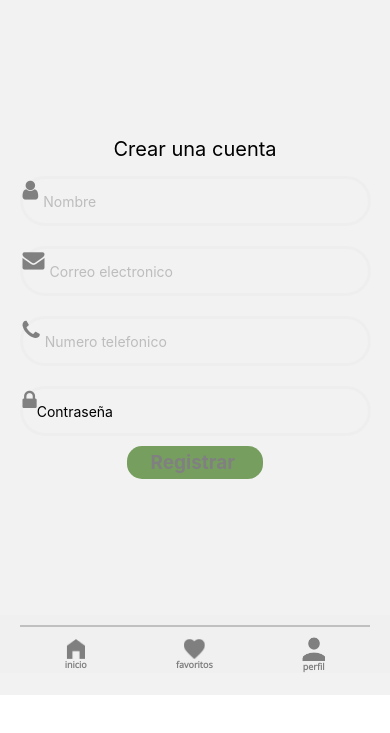
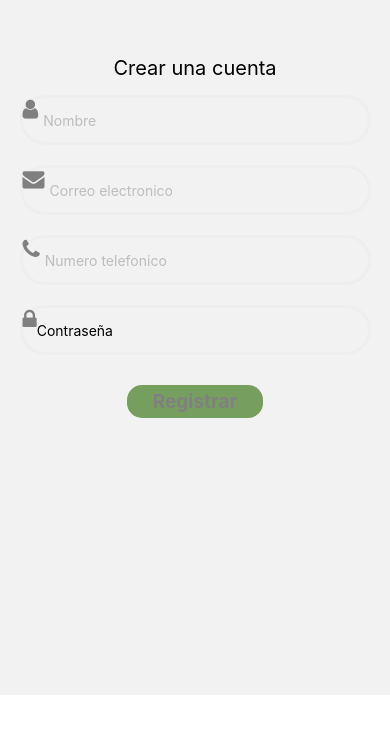
Before and after one commit to yosefin19/sinac-turismo-mobile, a React Native app: screen /SignUp in a window 390 px wide. Shown: the part 149-882 px from the top of the page. After the commit the page ends 844 px from the top, so only its background shows below. Built offline with nearby package versions, Linux system fonts and the light colour scheme.

Commit message:
Revert "Task-F06 [+] Agregada funcionalidad de visualizar un destino en Google Maps"

```diff
--- a/package.json
+++ b/package.json
@@ -26,8 +26,7 @@
     "react-native-reanimated": "~2.2.0",
     "react-native-safe-area-context": "3.2.0",
     "react-native-screens": "~3.4.0",
-    "react-native-web": "~0.13.12",
-    "react-native-maps": "0.27.1"
+    "react-native-web": "~0.13.12"
   },
   "devDependencies": {
     "@babel/core": "^7.9.0",
--- a/src/components/ConstantMenu.js
+++ b/src/components/ConstantMenu.js
@@ -27,14 +27,10 @@ const ConstantMenu = ({ navigation }) => {
     <View style={styles.container}>
       <View style={appStyles.default.horizontalLine} />
       <View style={styles.horizontalContainer}>
-      <Pressable
-          onPress={() => {navigation.navigate("Home");}}
-        >
         <Icon text="inicio" imageUrl={Home} width={19.65} height={20.72} />
-        </Pressable>
         <Pressable
           onPress={() => {
-            storedCredentials !== null
+            storedCredentials !== "" && storedCredentials !== null
               ? navigation.navigate("Favorites")
               : navigation.navigate("Login");
           }}
@@ -45,18 +41,8 @@ const ConstantMenu = ({ navigation }) => {
             width={21.49}
             height={19.72}
           />
-
         </Pressable>
-
-        <Pressable
-          onPress={() => {
-            storedCredentials !== null
-              ? navigation.navigate("MyProfile")
-              : navigation.navigate("Login");
-          }}
-        >
         <Icon text="perfil" imageUrl={Person} width={23.33} height={23.33} />
-        </Pressable>
       </View>
     </View>
   );
@@ -64,13 +50,11 @@ const ConstantMenu = ({ navigation }) => {
 
 const styles = StyleSheet.create({
   container: {
-    top: -5,
+    top: -10,
     marginHorizontal: 20,
-    marginBottom: -10,
     width: "100%",
     paddingHorizontal: 20,
     justifyContent: "flex-start",
-    backgroundColor: "#F0F0F0",
   },
   horizontalContainer: {
     top: 0,
--- a/src/components/Map.js
+++ /dev/null
@@ -1,63 +0,0 @@
-import * as React from "react"
-import { Dimensions, StyleSheet, Text, View, Pressable, Linking } from "react-native"
-import MapView from "react-native-maps"
-import Icon from "react-native-vector-icons/Ionicons";
-
-const Maps = ({latitude, longitude}) => {
-	const latitudeDelta= 0.15;
-	const longitudeDelta= 0.15;
-
-	const open = () => {
-	const scheme = Platform.select({ ios: 'maps:0,0?q=', android: 'geo:0,0?q=' });
-	const latLng = `${latitude},${longitude}`;
-	const url = Platform.select({
-	  ios: `${scheme}@${latLng}`,
-	  android: `${scheme}${latLng}`
-	});
-	Linking.openURL(url)
-	}
-	return (
-		<View style={{flex: 1 }} >
-		    <MapView
-			style={styles.map}
-
-				initialRegion={{
-					latitude: latitude,
-					longitude: longitude,
-					latitudeDelta: latitudeDelta,
-					longitudeDelta:longitudeDelta
-				}}
-				provider="google"
-			/>
-		<Pressable style={styles.update} onPress={() => {open()}}>
-            <Icon name="send-outline" size={25} color={"grey"} />
-        </Pressable>
-			</View>
-
-	)
-}
-
-const styles = StyleSheet.create({
-	container: {
-		flex: 1,
-		backgroundColor: "#fff",
-		alignItems: "center",
-		justifyContent: "center"
-	},
-	map: {
-		width: Dimensions.get("window").width,
-		height: Dimensions.get("window").height
-	},
-	update:{
-        position: 'absolute',
-        right: 19,
-        width: 45,
-        height: 45,
-		top: 19,
-        backgroundColor: "#F0F0F0",
-        borderRadius: 60,
-        alignItems: "center",
-        justifyContent: "center"
-    },
-});
-export default  Maps;
--- a/src/screens/Destination.js
+++ b/src/screens/Destination.js
@@ -19,7 +19,6 @@ import Stars from "../components/Stars";
 import DestinationDescription from "../components/DestinationDescription";
 import Review from "../components/Review";
 import OpinionsList from "../components/OpinionsList";
-import Maps from "../components/Map";
 
 // Autenticación
 import { CredentialsContext } from "../CredentialsContext";
@@ -274,8 +273,8 @@ const Destination = ({ route, navigation }) => {
               justifyContent: "center",
             }}
           >
-             <Maps latitude = {latitude} longitude = {longitude} />
-           </View>
+            {/* <AreaRegion imageUrl="https://www.costaricavibes.com/wp-content/uploads/2020/05/costaricaregionmap-1024x683.jpg" /> */}
+          </View>
         ) : null}
         {state === 2 ? (
           <View style={{ flex: 1 }}>
--- a/src/screens/Login.js
+++ b/src/screens/Login.js
@@ -240,7 +240,7 @@ const Login = ({navigation}) => {
                 flex: FIRST_PERCENTAGE,
                 width: "100%",
             }}>
-                <ConstantMenu navigation={navigation}/>
+                <ConstantMenu/>
             </View>
         </SafeAreaView>
     );
--- a/src/screens/MyProfile.js
+++ b/src/screens/MyProfile.js
@@ -1,16 +1,17 @@
 import React, { useState, useEffect, useContext } from "react";
-import { StyleSheet, Text, View, Pressable, Image, ScrollView, Dimensions, SafeAreaView} from "react-native";
+import { StyleSheet, Text, View, Pressable, Image, ScrollView, Dimensions} from "react-native";
 import Icon from "react-native-vector-icons/Fontisto";
 import GalleryList from '../components/GalleryList'
-import ConstantMenu from "../components/ConstantMenu";
 
 import { CredentialsContext } from "../CredentialsContext";
 
-import { API_URL, IMAGE_BASE_URL, FIRST_PERCENTAGE, THIRD_PERCENTAGE, SECOND_PERCENTAGE} from "../config";
+import { API_URL, IMAGE_BASE_URL} from "../config";
 let deviceHeight = Dimensions.get("window").height;
 let deviceWidth = Dimensions.get("window").width;
 // Imagenes
 import Exit from "../images/exit.png";
+import defaultProfile from "../images/defaultProfile.png"
+import defaultCover from "../images/defaultCover.jpg"
 
 // Estilos globales
 const appStyles = require("../appStyle");
@@ -71,13 +72,15 @@ const MyProfile = ({navigation}) => {
 
     return loading ? (
       <View style={{ height: "100%", justifyContent: "center" }}>
-
+          <Text>Cargando...</Text>
       </View>
   ) : (
-        <SafeAreaView style={styles.safeContainer}>
-       <View  style = {styles.profile} >
-                <Image source={cover_photo} style={styles.cover} />
+        <ScrollView>
+                    <View >
 
+                        <Image source={cover_photo} style={styles.cover} />
+
+                    </View>
                     <View style={{alignItems:'center'}}>
                             <Image source={profile_photo} style={styles.profileImage}/>
                             <Text>{name}</Text>
@@ -92,8 +95,7 @@ const MyProfile = ({navigation}) => {
                         }}>
                     <Icon name="player-settings" size={21} color={"grey"} />
                      </Pressable>
-       </View>
-
+            <ScrollView>
 
         <View style={styles.optionsContainer}>
           <View style={{ alignItems: "center" }}>
@@ -121,42 +123,30 @@ const MyProfile = ({navigation}) => {
           </View>
 
 
-         </View>
+ </View>
 
-        {state === 0 && (
-          <ScrollView style={styles.scrollView}>
-          <View style={styles.container}>
-            </View>
-        </ScrollView>
+        {state === 0 /** aqui se agrega visitados y recomendados */}
+
+        {state === 1 && (
+            <ScrollView>
+              <View style={styles.container}>
+              <GalleryList navigation={navigation} />
+                </View>
+            </ScrollView>
+
         )}
 
-        {state === 1 && (
-          <ScrollView style={styles.scrollView}>
-              <GalleryList navigation={navigation} />
-
             </ScrollView>
-        )}
-
-       <View
-          style={{
-          top: -5,
-          alignItems: "center",
-          justifyContent: "center",
-          flex: 0,
-          width: "100%",
-        }}
-      >
-        <ConstantMenu navigation={navigation} />
-      </View>
-      </SafeAreaView>
+        </ScrollView>
         )
 };
 
 const styles = StyleSheet.create({
-  safeContainer: {
+  container: {
     flex: 1,
-    justifyContent: "center",
-    alignItems: "center",
+    paddingLeft: 10,
+    paddingRight: 10,
+    paddingVertical: 10,
   },
     text: {
         color: "#52575D"
@@ -182,17 +172,6 @@ const styles = StyleSheet.create({
         flex: 1,
         width: deviceWidth,
         height:deviceHeight*0.25,
-    },
-    profile:{
-      width: deviceWidth,
-      height:deviceHeight*0.35,
-
-    },
-    scrollView:{
-      paddingLeft: 10,
-      paddingRight: 10,
-      paddingVertical: 10,
-
     },
       optionsContainer: {
         flexDirection:'row',
--- a/src/screens/SignUp.js
+++ b/src/screens/SignUp.js
@@ -1,9 +1,7 @@
 import React, { useState } from "react";
-import { Pressable, StyleSheet, Text, View, TextInput, SafeAreaView, Dimensions } from "react-native";
+import { Pressable, StyleSheet, Text, View, TextInput } from "react-native";
 import Icon from "react-native-vector-icons/FontAwesome";
-import { API_URL, FIRST_PERCENTAGE } from "../config";
-import ConstantMenu from "../components/ConstantMenu";
-let deviceHeight = Dimensions.get("window").height;
+import { API_URL } from "../config";
 
 const SignUp = ({ navigation }) => {
   const [name, setName] = useState("");
@@ -26,7 +24,6 @@ const SignUp = ({ navigation }) => {
         admin: false,
       }),
     };
-    print(requestOptionsUser)
 
     fetch(`${API_URL}add-user`, requestOptionsUser)
       .then((response) => response.json())
@@ -49,13 +46,13 @@ const SignUp = ({ navigation }) => {
         fetch(`${API_URL}add-profile`, requestOptionsProfile)
           .then((response) => response.json())
           .then((data) => {
-            let id_profile = data.id;
+
             const requestOptionsGallery = {
               method: "POST",
               headers: { "Content-Type": "application/json" },
               body: JSON.stringify({
                 id: 0,
-                profile_id: id_profile,
+                profile_id: id_user,
                 photos_path: "/",
               }),
             };
@@ -69,8 +66,7 @@ const SignUp = ({ navigation }) => {
     navigation.navigate("Login");
   };
   return (
-    <SafeAreaView style={styles.container}>
-
+    <View style={styles.container}>
       <Text style={styles.textTitle}>Crear una cuenta</Text>
 
       <View style={[styles.containerV, { borderColor: "#eeee" }]}>
@@ -122,25 +118,9 @@ const SignUp = ({ navigation }) => {
         style={[styles.containerS, { backgroundColor: "#769E5F" }]}
         onPress={Agregar}
       >
-        <Text style={styles.submitText}>Registrar </Text>
+        <Text style={styles.submitText}>Registrar</Text>
       </Pressable>
-
-
-
-      <View
-          style={{
-          top: deviceHeight/9,
-          alignItems: "center",
-          justifyContent: "center",
-          flex: FIRST_PERCENTAGE,
-          width: "100%",
-        }}
-      >
-        <ConstantMenu navigation={navigation} />
-
-
-      </View>
-    </SafeAreaView>
+    </View>
   );
 };
 
@@ -156,7 +136,7 @@ const styles = StyleSheet.create({
   containerS: {
     width: "35%",
     borderRadius: 15,
-    marginVertical: 0,
+    marginVertical: 20,
   },
   submitText: {
     fontSize: 19,
@@ -166,10 +146,8 @@ const styles = StyleSheet.create({
     marginVertical: 5,
   },
   container: {
-    height: deviceHeight,
-    flex:1,
-    top: deviceHeight/3,
-    alignItems: 'center',
+    marginTop: 200,
+    alignItems: "center",
   },
 
   textTitle: {
```
Also changed, not shown: 1 other file (tests, documents, lock files or other folders).
